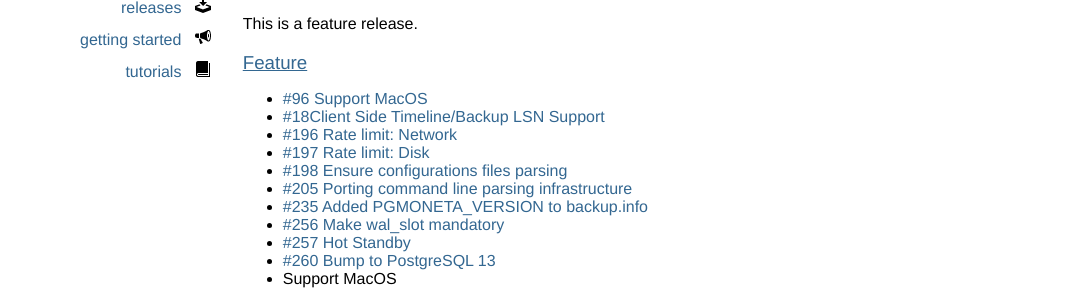
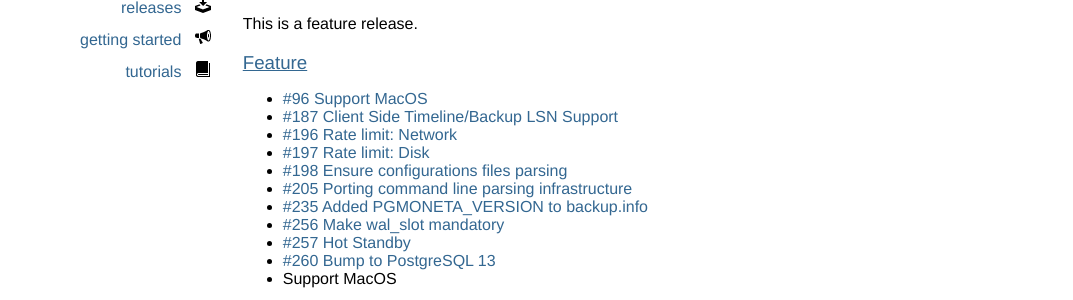
Before and after one commit to pgmoneta/pgmoneta.github.io, a Jekyll site: the page built from _posts/2024-04-23-pgmoneta-0.11.0.md, in a window 1280 px wide. Shown: the part 131-431 px from the top of the page, without its empty margins (10-1083 px from the left). Built offline with Jekyll 4.4.1, drawn with Linux system fonts in a browser that asks for light colours; some web fonts are replaced.

Commit message:
Fix link

```diff
--- a/_posts/2024-04-23-pgmoneta-0.11.0.md
+++ b/_posts/2024-04-23-pgmoneta-0.11.0.md
@@ -10,7 +10,7 @@ This is a feature release.
 ### Feature
 
 * [#96 Support MacOS](https://github.com/pgmoneta/pgmoneta/issues/96)
-* [#18Client Side Timeline/Backup LSN Support](https://github.com/pgmoneta/pgmoneta/issues/187)
+* [#187 Client Side Timeline/Backup LSN Support](https://github.com/pgmoneta/pgmoneta/issues/187)
 * [#196 Rate limit: Network](https://github.com/pgmoneta/pgmoneta/issues/196)
 * [#197 Rate limit: Disk](https://github.com/pgmoneta/pgmoneta/issues/197)
 * [#198 Ensure configurations files parsing](https://github.com/pgmoneta/pgmoneta/issues/198)
```
